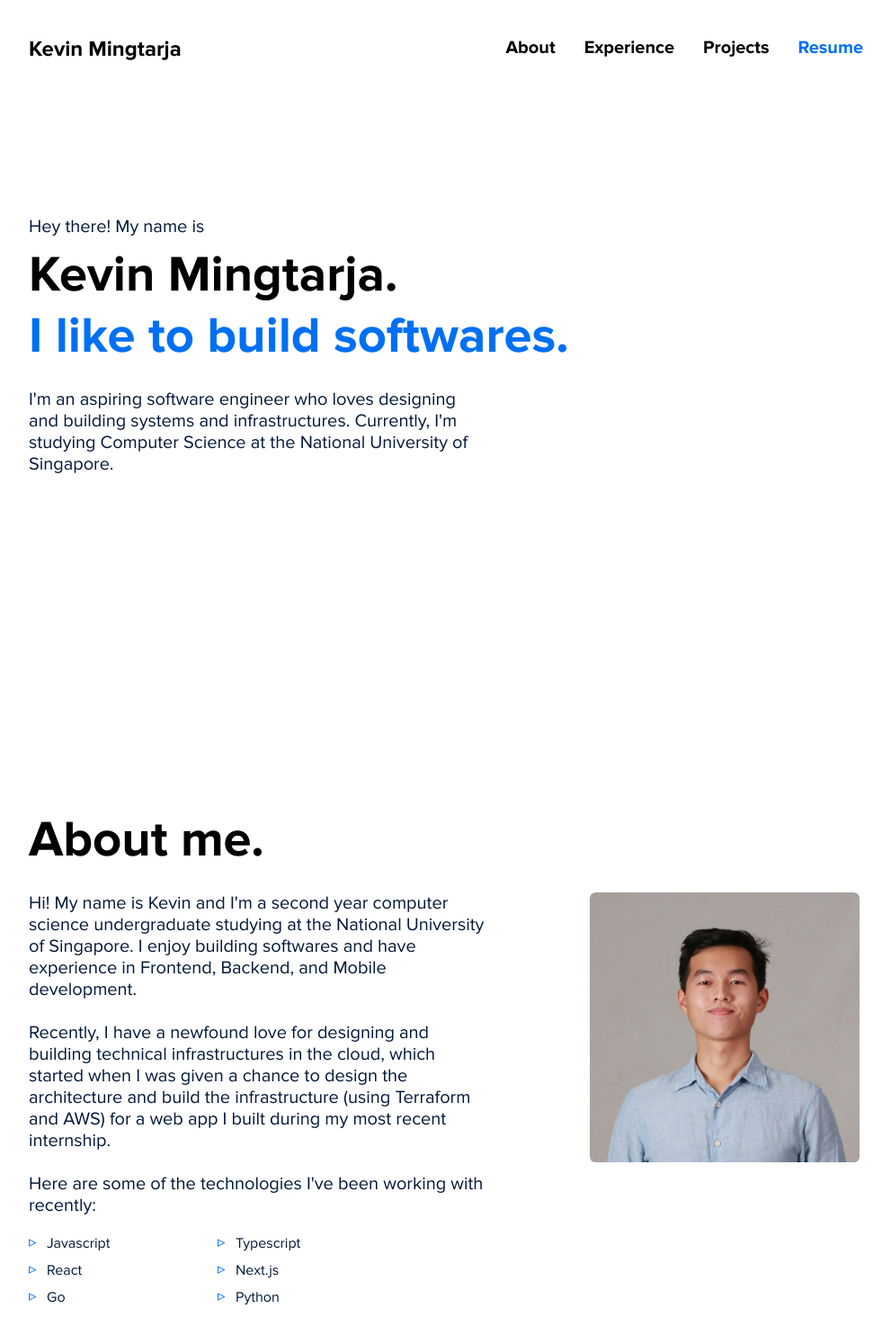
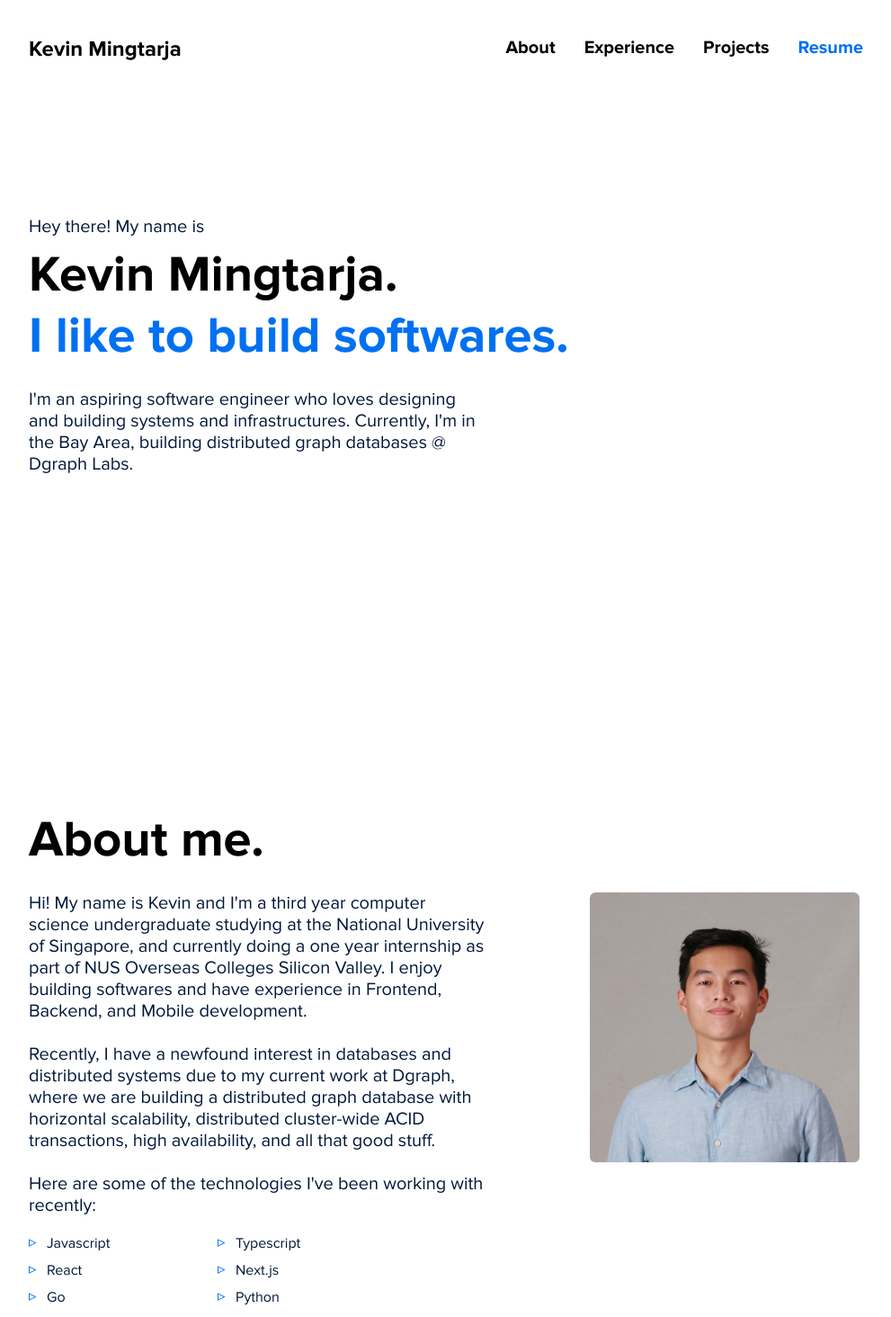
Before and after one commit to kevinmingtarja/kevinmingtarja.com-v1, a Next.js app: page / in a window 1280 px wide. Shown: the top 1464 px of the page at 90% size, without its empty margins (136-1127 px from the left). Built offline with nearby package versions, Linux system fonts and the light colour scheme.

Commit message:
Edit copywriting for Hero and About section

```diff
--- a/components/Sections/About/index.tsx
+++ b/components/Sections/About/index.tsx
@@ -20,17 +20,18 @@ const About = () => {
       <div className={styles.container}>
         <div>
           <Text className={styles.info}>
-            Hi! My name is Kevin and I&apos;m a second year computer science
-            undergraduate studying at the National University of Singapore. I
-            enjoy building softwares and have experience in Frontend, Backend,
-            and Mobile development.
+            Hi! My name is Kevin and I&apos;m a third year computer science
+            undergraduate studying at the National University of Singapore, and
+            currently doing a one year internship as part of NUS Overseas
+            Colleges Silicon Valley. I enjoy building softwares and have
+            experience in Frontend, Backend, and Mobile development.
             <br />
             <br />
-            Recently, I have a newfound love for designing and building
-            technical infrastructures in the cloud, which started when I was
-            given a chance to design the architecture and build the
-            infrastructure (using Terraform and AWS) for a web app I built
-            during my most recent internship.
+            Recently, I have a newfound interest in databases and distributed
+            systems due to my current work at Dgraph, where we are building a
+            distributed graph database with horizontal scalability, distributed
+            cluster-wide ACID transactions, high availability, and all that good
+            stuff.
             <br />
             <br />
             Here are some of the technologies I&apos;ve been working with
--- a/components/Sections/Hero/Hero.module.css
+++ b/components/Sections/Hero/Hero.module.css
@@ -25,6 +25,10 @@ gives an error on scss.
   margin-top: var(--spacing-3xl);
 }
 
+.link {
+  display: inline-block;
+}
+
 @media (max-width: 1024px) {
   .text {
     font-size: var(--font-base);
--- a/components/Sections/Hero/index.tsx
+++ b/components/Sections/Hero/index.tsx
@@ -1,8 +1,14 @@
-import { Heading, Text } from "~/components/index"
+import link from "next/link"
+
+import useWindowDimensions from "~/hooks/useWindowDimensions"
+
+import { Heading, Link, Text } from "~/components/index"
 
 import styles from "./Hero.module.css"
 
 const Hero = () => {
+  const { width } = useWindowDimensions()
+
   return (
     <section className={styles.heroSection} id="hero">
       <Text className={styles.introText}>Hey there! My name is</Text>
@@ -14,8 +20,12 @@ const Hero = () => {
 
       <Text className={styles.info}>
         I&apos;m an aspiring software engineer who loves designing and building
-        systems and infrastructures. Currently, I&apos;m studying Computer
-        Science at the National University of Singapore.
+        systems and infrastructures. Currently, I&apos;m in the Bay Area,
+        building distributed graph databases @{" "}
+        <div className={styles.link}>
+          <Link href="https://dgraph.io/">Dgraph Labs</Link>
+        </div>
+        .
       </Text>
 
       {/* <Link href="/about">
```
